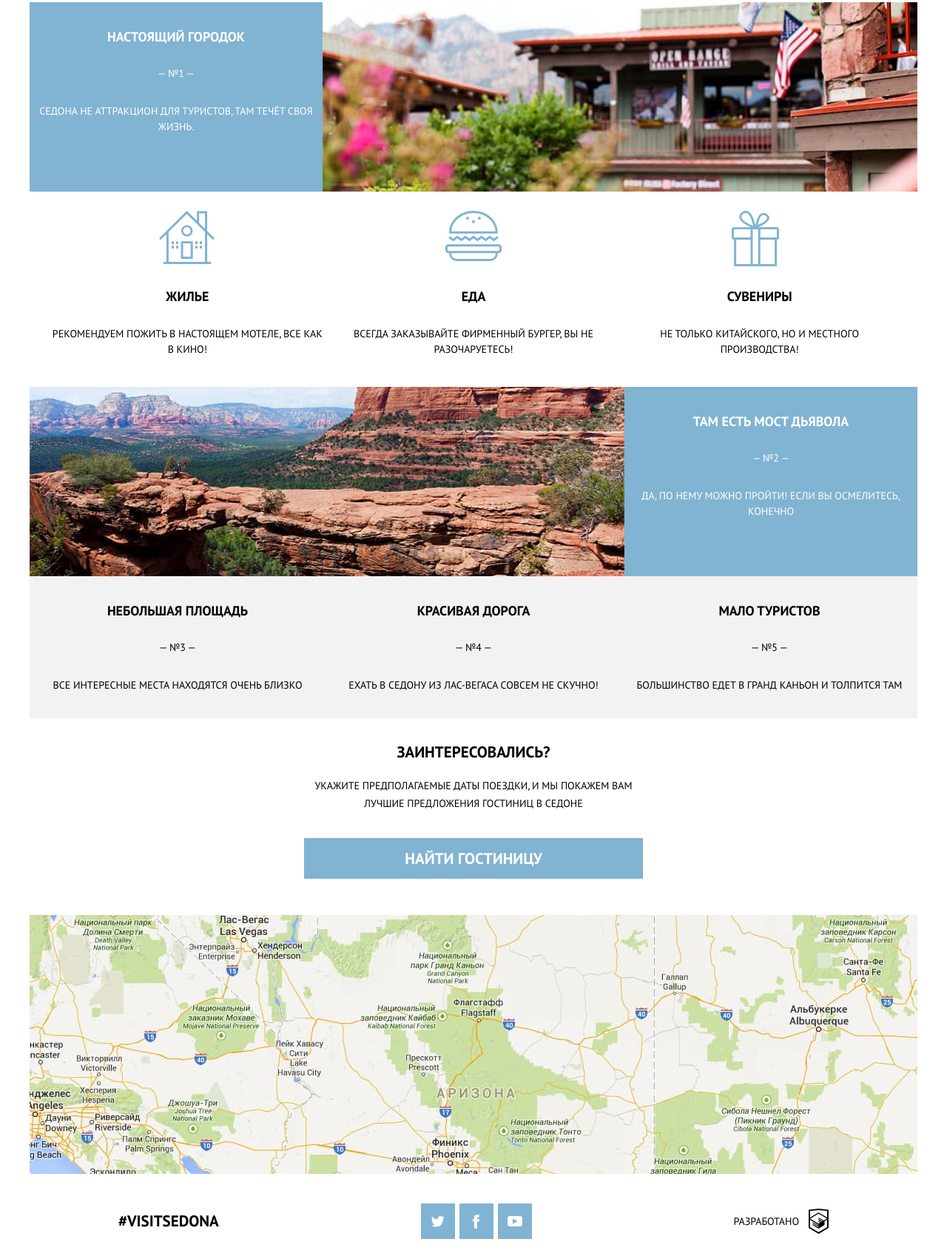
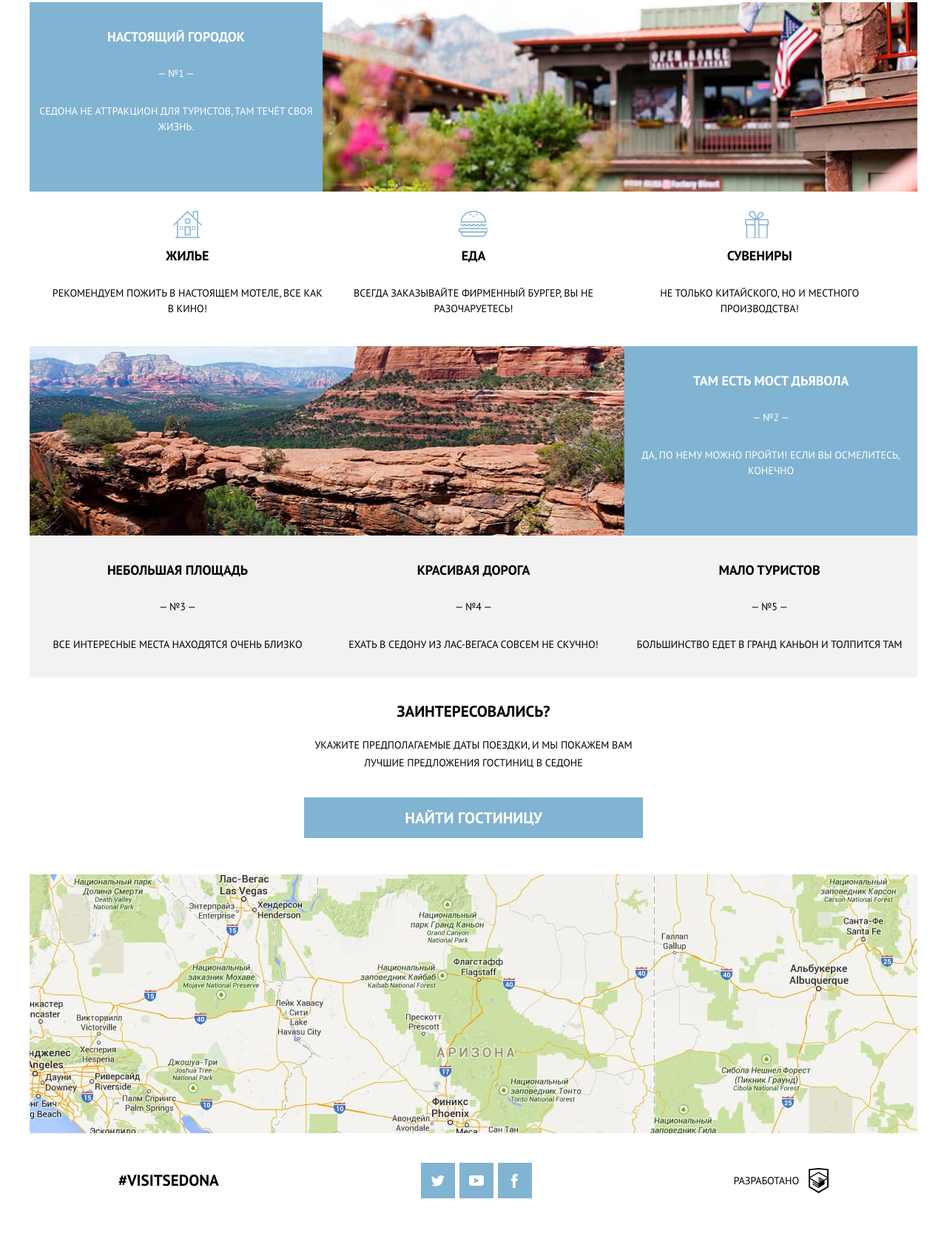
Before and after one commit to Sargeliu/sedona, a website: page source/index.html in a window 1280 px wide. Shown: the part 797-2495 px from the top of the page at 74% size. After the commit the page ends 2440 px from the top, so only its background shows below. Drawn offline with nearby package versions, Linux system fonts and the light colour scheme; files that its build step writes are made by us from their sources; files whose address does not match are found by name.

Commit message:
Спрайт для Index and gallery

```diff
--- a/source/index.html
+++ b/source/index.html
@@ -61,14 +61,23 @@
         </div>
         <ul class="features__list features__list--sedona">
           <li class="features__item features__item--sedona features__item--housing">
+            <svg class="features__icons" width="39" height="37">
+              <use xlink:href="img/svg/sprite.svg#house"></use>
+            </svg>
             <h4 class="features__title features__title--sedona">Жилье</h4>
             <p class="features__descr features__descr--sedona">Рекомендуем пожить в настоящем мотеле, все как в кино!</p>
           </li>
           <li class="features__item features__item--sedona features__item--food">
+            <svg class="features__icons" width="39" height="37">
+              <use xlink:href="img/svg/sprite.svg#burger"></use>
+            </svg>
             <h4 class="features__title features__title--sedona">Еда</h4>
             <p class="features__descr features__descr--sedona">Всегда заказывайте фирменный бургер, вы не разочаруетесь!</p>
           </li>
           <li class="features__item features__item--sedona features__item--gift">
+            <svg class="features__icons" width="39" height="37">
+              <use xlink:href="img/svg/sprite.svg#gift"></use>
+            </svg>
             <h4 class="features__title features__title--sedona">Сувениры</h4>
             <p class="features__descr features__descr--sedona">Не только китайского, но и местного производства!</p>
           </li>
@@ -86,17 +95,17 @@
           </picture>
         </div>
         <ul class="features__list features__list--place">
-          <li class="features__item features__item--place">
+          <li class="features__item-place features__item--place">
             <h3 class="features__title">Небольшая площадь</h3>
             <p class="features__title-number">&mdash; №3 &mdash;</p>
             <p class="features__descr">Все интересные места находятся очень близко</p>
           </li>
-          <li class="features__item features__item--place">
+          <li class="features__item-place features__item--place">
             <h3 class="features__title">Красивая дорога</h3>
             <p class="features__title-number">&mdash; №4 &mdash;</p>
             <p class="features__descr">Ехать в Седону из Лас-Вегаса совсем не скучно!</p>
           </li>
-          <li class="features__item features__item--place">
+          <li class="features__item-place features__item--place">
             <h3 class="features__title features__title--place">Мало туристов</h3>
             <p class="features__title-number">&mdash; №5 &mdash;</p>
             <p class="features__descr">Большинство едет в гранд каньон и толпится там</p>
@@ -122,28 +131,27 @@
         <p class="footer__hashtag">#visitSedona</p>
         <ul class="socials">
           <li class="socials__item">
-            <a class="socials__link socials__link--twitter" href="https://twitter.com/htmlacademy_ru">
-              <svg class="socials__icon" aria-hidden="true" focusable="false" width="18" height="15" fill="none" xmlns="http://www.w3.org/2000/svg" role="img" aria-label="Мы в Twitter"><path d="M11.3.17c1.7-.5 3.1.2 3.7 1.1.7-.2 1.4-.5 2.1-.7 0 .8-.5 1.5-.9 1.7.7.2 1.3-.5 1.3-.5-.2 1-1 1.7-1.6 2-.2 6.6-3.3 11-10.4 10.8H5c-.4 0-4.3-.4-5-1.8 2.3.2 4-.4 4.8-1.1-1-.3-2.8-.5-3.1-2.9.4.1.6.2 1.3.1-1.2-.8-2.6-1.5-2.5-3.7.3.3 1.1.5 1.4.5-.7-.2-2-3.3-.9-4.8 1.9 1.8 3.8 3.5 7.4 3.7.1-2.3 1.1-3.8 2.9-4.4Z"/></svg>
-              <span class="visually-hidden">Мы в Twitter</span>
-            </a>
+            <svg class="socials__icon" width="18" height="15">
+              <use xlink:href="img/svg/sprite.svg#twitter"></use>
+            </svg>
           </li>
           <li class="socials__item">
-            <a class="socials__link socials__link--facebook" href="https://www.facebook.com/htmlacademy">
-              <svg class="socials__icon" aria-hidden="true" focusable="false" width="9" height="19" fill="none" xmlns="http://www.w3.org/2000/svg" role="img" aria-label="Мы в Facebook"><path d="M6.3 3.4h2.4V0H5.8C2.7.2 1.5 2.4 1.9 6.1H0v3.5h2v9.3h3.8V9.6h2.9V6.1H5.8c0-1 0-2.4.5-2.7Z"/></svg>
-              <span class="visually-hidden">Мы в Facebook</span>
-            </a>
+            <svg class="socials__icon" width="20" height="14">
+              <use xlink:href="img/svg/sprite.svg#youtube"></use>
+            </svg>
           </li>
           <li class="socials__item">
-            <a class="socials__link socials__link--youtube" href="https://www.youtube.com/c/HTMLAcademyRUS">
-              <svg class="socials__icon" aria-hidden="true" focusable="false" width="20" height="14" fill="none" xmlns="http://www.w3.org/2000/svg" role="img" aria-label="Мы в YouTube"><path d="M17.1 0H2.8C1.3 0 0 1.3 0 2.8v8.3C0 12.7 1.3 14 2.8 14h14.3c1.6 0 2.8-1.3 2.8-2.8V2.8C20 1.3 18.7 0 17.1 0ZM7 10.4V3.6L13.8 7 7 10.4Z"/></svg>
-              <span class="visually-hidden">Мы в YouTube</span>
-            </a>
+            <svg class="socials__icon" width="9" height="19">
+              <use xlink:href="img/svg/sprite.svg#facebook"></use>
+            </svg>
           </li>
         </ul>
         <div class="footer__copyright copyright">
           <p class="copyright__text">Разработано</p>
           <a class="copyright__link" href="https://htmlacademy.ru/intensive/adaptive">
-            <svg class="copyright__icon" aria-hidden="true" focusable="false" width="27" height="34" fill="none" xmlns="http://www.w3.org/2000/svg" role="img" aria-label="HtmlAcademy"><path d="M13.6 0h-.1L0 1.4v24.7l13.5 8 13.4-8V1.4L13.6 0ZM25 12.1 13.5 5.3v-.1h-.1l-.1-.1v.1L1.9 12.1v-9l11.5-1.2L25 3.1v9ZM13.4 6.8l11.5 6.7-4.5 2.6-7.1-4.2v1.4l5.9 3.5-.9.5-5-3v1.4l3.8 2.3-.8.5-3-1.8v1.4l1.9 1.1-1.8 1.1L2 13.6l11.4-6.8ZM1.9 15.1l11.4 6.8v1l-7.9-4.7v1.4l8 4.8v1.1l-8-4.7v1.4l8 4.8 8.1-4.9v-5.2l3.4-2v10l-11.5 6.9L1.9 25v-9.9Z"/></svg>
+            <svg class="copyright__icon" width="27" height="34">
+              <use xlink:href="img/svg/sprite.svg#academy"></use>
+            </svg>
             <span class="visually-hidden">Школа HTMLAcademy</span>
           </a>
         </div>
--- a/source/less/blocks/copyright.less
+++ b/source/less/blocks/copyright.less
@@ -4,23 +4,17 @@
     display: block;
     width: 27px;
     height: 34px;
-
-    &:hover .copyright__icon {
-      fill: #81b3d2;
-    }
-
-    &:focus .copyright__icon {
-      fill-opacity: 0.3;
-    }
   }
 
   &__icon {
-    position: absolute;
-    top: 0;
-    right: 0;
-    bottom: 0;
-    left: 0;
-    margin: auto;
-    fill: #000000;
+    color: #000000;
+
+    &:hover {
+      color: #81b3d2;
+    }
+
+    &:active {
+      opacity: 0.3;
+    }
   }
 }
--- a/source/less/blocks/features.less
+++ b/source/less/blocks/features.less
@@ -33,7 +33,7 @@
     &--sedona {
       display: grid;
       row-gap: 26px;
-      padding: 26px 0 40px 0;
+      padding: 26px 20px 40px 20px;
       background-color: @white;
 
       @media (min-width: @tablet-width) {
@@ -57,15 +57,11 @@
 
   &__item {
     position: relative;
-
-    &--sedona {
-      background-color: @white;
-      padding-left: 70px;
-
-      @media (min-width: @tablet-width) {
-        padding: 0;
-      }
-    }
+    display: grid;
+    grid-template-columns: min-content 1fr;
+    grid-template-rows: repeat(2, min-content);
+    grid-template-areas: "icons title" "icons descr";
+    column-gap: 9px;
 
     &--place:not(:last-child) {
       @media (max-width: @mobile-width-only) {
@@ -73,54 +69,23 @@
       }
     }
 
-    &--housing::after,
-    &--food::after,
-    &--gift::after {
-      content: "";
-      display: block;
-      width: 40px;
-      height: 38px;
-      position: absolute;
-      top: 0;
-      left: 20px;
-      background-repeat: no-repeat;
+    @media (min-width: @tablet-width) {
+      grid-template-columns: 1fr;
+      grid-template-areas: "icons" "title" "descr";
+    }
+  }
 
-      @media (min-width: @tablet-width) {
-        width: 76px;
-        height: 75px;
-        left: 0;
-        right: 0;
-        bottom: 0;
-        margin: 0 auto;
-      }
-    }
+  &__icons {
+    grid-area: icons;
+    color: #81b3d2;
 
-    &--housing::after {
-      background-image: url("../../img/svg/house.svg");
-
-      @media (min-width: @tablet-width) {
-        background-image: url("../../img/svg/house-bg.svg");
-      }
-    }
-
-    &--food::after {
-      background-image: url("../../img/svg/burger.svg");
-
-      @media (min-width: @tablet-width) {
-        background-image: url("../../img/svg/burger-bg.svg");
-      }
-    }
-
-    &--gift::after {
-      background-image: url("../../img/svg/gift.svg");
-
-      @media (min-width: @tablet-width) {
-        background-image: url("../../img/svg/gift-bg.svg");
-      }
+    @media (min-width: @tablet-width) {
+      justify-self: center;
     }
   }
 
   &__title {
+    grid-area: title;
     position: relative;
     margin: 0;
     padding-top: 34px;
@@ -145,12 +110,12 @@
 
       @media (min-width: @tablet-width) {
         text-align: center;
-        padding-top: 103px;
       }
     }
   }
 
   &__descr {
+    grid-area: descr;
     margin: 0;
     padding-top: 28px;
     padding-bottom: 34px;
--- a/source/less/blocks/info.less
+++ b/source/less/blocks/info.less
@@ -67,16 +67,12 @@
     display: flex;
   }
 
-  &__likes {
-    width: 23px;
-    height: 21px;
-    background-image: url("../../img/svg/like.svg");
-    background-repeat: no-repeat;
-    top: 0;
-    left: 0;
+  &__icon {
+    opacity: 0.3;
 
     @media (min-width: @desktop-width) {
-      background-image: url("../../img/svg/like-white.svg");
+      color: #ffffff;
+      opacity: 1;
     }
   }
 
--- a/source/less/blocks/socials.less
+++ b/source/less/blocks/socials.less
@@ -13,13 +13,13 @@
 
   &__item {
     position: relative;
-  }
-
-  &__link {
-    display: block;
+    display: flex;
+    justify-content: center;
+    align-items: center;
     width: 46px;
     height: 48px;
     background-color: @blue;
+    cursor: pointer;
 
     &:hover {
       background-color: #669ec0;
@@ -31,12 +31,8 @@
   }
 
   &__icon {
-    position: absolute;
-    top: 0;
-    right: 0;
-    bottom: 0;
-    left: 0;
-    margin: auto;
-    fill: #ffffff;
+    &:active {
+      opacity: 0.3;
+    }
   }
 }
```
Also changed, not shown: source/gallery.html (+24 -13 lines), source/img/svg/burger-bg.svg (deleted), source/img/svg/gift-bg.svg (deleted), source/img/svg/house-bg.svg (deleted), source/img/svg/sprite.svg (added).
